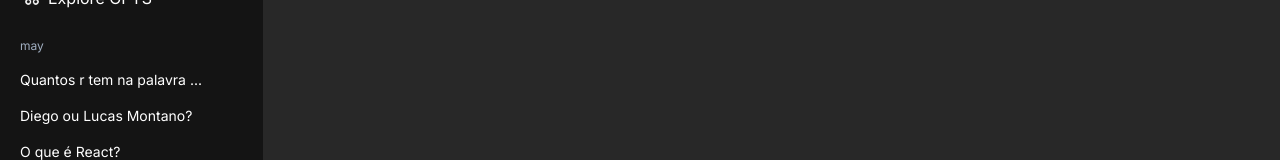
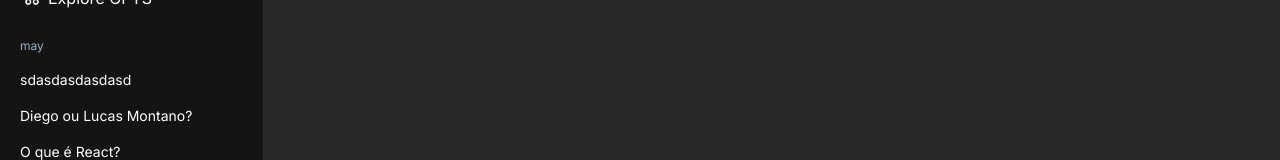
Before and after one commit to GeraldoPBarros/chatgpt-clone, a Next.js app: page / in a window 1280 px wide. Shown: the part 130-290 px from the top of the page. Built offline with nearby package versions, Linux system fonts and the light colour scheme.

Commit message:
redux toolkit and start managing prompt state variable.

```diff
--- a/src/app/page.tsx
+++ b/src/app/page.tsx
@@ -1,11 +1,15 @@
-"use client"
+"use client";
 import { Component } from "../components/components";
+import { Provider } from "react-redux";
+import { store } from "../store/store";
 
 export default function Home() {
   return (
     <div className="flex w-full flex-row h-screen overflow-hidden">
-      <Component.Sider />
-      <Component.Chat />
+      <Provider store={store}>
+        <Component.Sider />
+        <Component.Chat />
+      </Provider>
     </div>
   );
 }
--- a/src/components/SiderMenu/index.tsx
+++ b/src/components/SiderMenu/index.tsx
@@ -1,22 +1,41 @@
+import { useAppDispatch, useAppSelector } from "../../store/hooks";
+
 export function Sider() {
+  const dispatch = useAppDispatch();
+  const chatPrompt = useAppSelector((state) => state.chatSlice.prompt);
+
   return (
     <div className="flex w-80 h-full flex-col bg-sider_black py-4 px-5">
-      <div className="flex w-full h-14 justify-between" >
-        <img src="/CloseSiderBar.png" className="max-h-5 cursor-pointer" alt="close-side-bar" />
-        <img src="/NewChat.png" className="max-h-6 cursor-pointer" alt="new-chat"  />
+      <div className="flex w-full h-14 justify-between">
+        <img
+          src="/CloseSiderBar.png"
+          className="max-h-5 cursor-pointer"
+          alt="close-side-bar"
+        />
+        <img
+          src="/NewChat.png"
+          className="max-h-6 cursor-pointer"
+          alt="new-chat"
+        />
       </div>
       <div className="flex w-full h-11 text-white">
-        <img src="/RoundedOpenAiLogo.png" className="max-h-6" alt="chatgpt-logo" />
+        <img
+          src="/RoundedOpenAiLogo.png"
+          className="max-h-6"
+          alt="chatgpt-logo"
+        />
         <label className="ml-1">ChatGPT</label>
       </div>
       <div className="flex w-full h-11 text-white">
-      <img src="/DotOutline.png" className="max-h-6" alt="explore-gpts" />
+        <img src="/DotOutline.png" className="max-h-6" alt="explore-gpts" />
         <label className="ml-1">Explore GPTS</label>
       </div>
       <div className="flex w-full flex-col text-white mt-2">
         <label className="text-xs text-gray_400">may</label>
-        <label className="text-sm text-white mt-4">Quantos r tem na palavra ...</label>
-        <label className="text-sm text-white mt-4">Diego ou Lucas Montano?</label>
+        <label className="text-sm text-white mt-4">{chatPrompt}</label>
+        <label className="text-sm text-white mt-4">
+          Diego ou Lucas Montano?
+        </label>
         <label className="text-sm text-white mt-4">O que é React?</label>
         <label className="text-sm text-white mt-4">Explique Mendonça 98%</label>
       </div>
--- /dev/null
+++ b/src/features/chat/chat.ts
@@ -0,0 +1,25 @@
+import { createSlice, PayloadAction } from "@reduxjs/toolkit";
+import { RootState } from "../../store/store";
+
+const REDUCER_NAME = "chat";
+
+const initialState = {
+  prompt: "sdasdasdasdasd",
+};
+
+const chatSlice = createSlice({
+  name: REDUCER_NAME,
+  initialState,
+  reducers: {
+    setPrompt: (state, action: PayloadAction<string>) => {
+      state.prompt = action.payload;
+    },
+  },
+});
+
+export const messagePrompt = (state: RootState) =>
+  state.chatSlice.prompt;
+
+export const { setPrompt } = chatSlice.actions;
+
+export default chatSlice.reducer;
--- /dev/null
+++ b/src/store/hooks.ts
@@ -0,0 +1,5 @@
+import { TypedUseSelectorHook, useDispatch, useSelector } from "react-redux";
+import { AppDispatch, RootState } from "./store";
+
+export const useAppDispatch = () => useDispatch<AppDispatch>();
+export const useAppSelector: TypedUseSelectorHook<RootState> = useSelector;
--- /dev/null
+++ b/src/store/store.ts
@@ -0,0 +1,22 @@
+import { configureStore, Action, ThunkAction } from "@reduxjs/toolkit";
+import chatReducer from "../features/chat/chat";
+
+
+const middleware: any[] = [];
+
+export const store = configureStore({
+  reducer: {
+    chatSlice: chatReducer,
+  },
+  devTools: true,
+  middleware: (getDefaultMiddleware) => getDefaultMiddleware().concat(middleware),
+});
+
+export type AppDispatch = typeof store.dispatch;
+export type RootState = ReturnType<typeof store.getState>;
+export type AppThunk<ReturnType = void> = ThunkAction<
+  ReturnType,
+  RootState,
+  unknown,
+  Action<string>
+>;
```
Also changed, not shown: package.json (+6 -4 lines), 1 other file (tests, documents, lock files or other folders).
